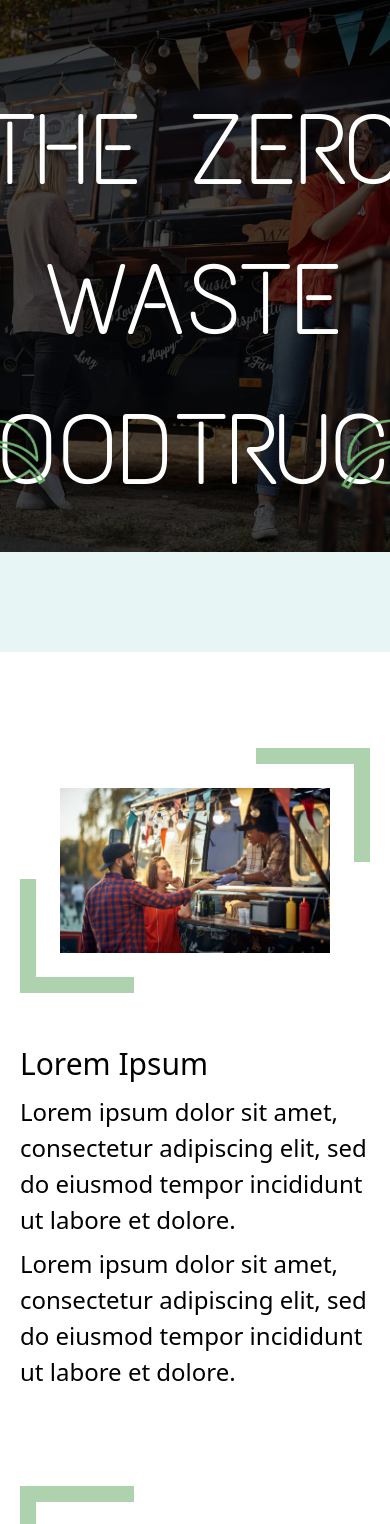
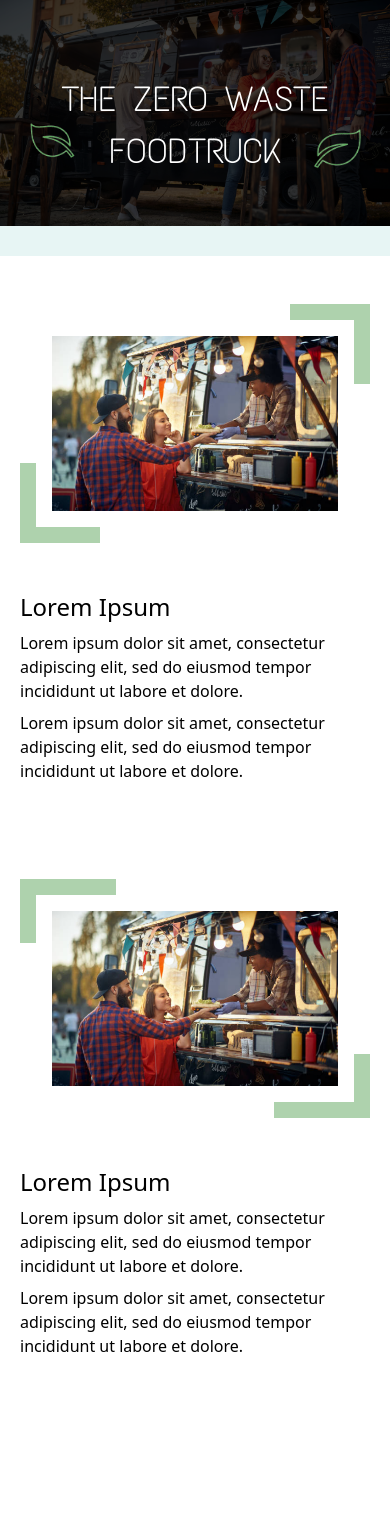
Before and after one commit to Tim-van-Gemert/Zero, a Next.js app: page / in a window 390 px wide. Shown: the top 1524 px of the page. After the commit the page ends 1406 px from the top, so only its background shows below. Built offline with nearby package versions, Linux system fonts and the light colour scheme.

Commit message:
improves header responsiveness

```diff
--- a/src/components/image.js
+++ b/src/components/image.js
@@ -1,11 +1,11 @@
 const MainImage = ({url, inverted}) => {
     return (
-        <div className=" w-full lg:w-fit h-fit  relative  p-5">
-            <div className={`absolute h-4 ${inverted ? 'top-0 right-0' : 'bottom-0 right-0'} w-[114px] bg-[#70B06F90]`}></div>
-            <div className={`absolute w-4 ${inverted ? 'top-4 right-0' : 'bottom-4 right-0'} h-[98px] bg-[#70B06F90]`}></div>
+        <div className=" w-full lg:w-fit h-fit  relative  p-3">
+            <div className={`absolute h-4 ${inverted ? 'top-0 right-0' : 'bottom-0 right-4'} w-[80px] md:w-[114px] bg-[#70B06F90]`}></div>
+            <div className={`absolute w-4 ${inverted ? 'top-4 right-0' : 'bottom-0 right-0'} h-[64px] md:h-[98px] bg-[#70B06F90]`}></div>
             <img src={url} className=" w-full lg:w-[550px] p-5 lg:h-[350px] bg-cover"/>
-            <div className={`absolute h-4 ${inverted ? 'bottom-0 left-0' : 'top-0 left-0'} w-[114px] bg-[#70B06F90]`}></div>
-            <div className={`absolute w-4 ${inverted ? 'bottom-0 left-0' : 'top-4 left-0'} bottom-4 left-0 h-[98px] bg-[#70B06F90]`}></div>
+            <div className={`absolute h-4 ${inverted ? 'bottom-0 left-0' : 'top-0 left-4'} w-[80px] md:w-[114px] bg-[#70B06F90]`}></div>
+            <div className={`absolute w-4 ${inverted ? 'bottom-4 left-0' : 'top-0 left-0'} h-[64px] md:h-[98px] bg-[#70B06F90]`}></div>
         </div>
     )
 }
--- a/src/components/imageBlock.js
+++ b/src/components/imageBlock.js
@@ -1,28 +1,27 @@
-import MainImage from "./image"
+import MainImage from "./image";
+
 const ImageBlock = ({ url, imageLeft }) => {
-        if(imageLeft) {
-        return (
-        <div className="grid  h-full w-full grid-cols-1 lg:grid-cols-2 gap-12 lg:gap-6 px-5 items-center ">
-            <MainImage url={url} inverted={imageLeft} />
-            <div className="flex flex-col gap-2">
-                <p className="text-[30px] md:text-[36px]">Lorem Ipsum</p>
-                <p className="text-[24px] md:text-[26px]">Lorem ipsum dolor sit amet, consectetur adipiscing elit, sed do eiusmod tempor incididunt ut labore et dolore.</p>
-                <p className="text-[24px] md:text-[26px] font-thin">Lorem ipsum dolor sit amet, consectetur adipiscing elit, sed do eiusmod tempor incididunt ut labore et dolore.</p>
-            </div>
+  const imageAlignmentClass = imageLeft ? "order-none" : "order-1 lg:order-none";
+
+  return (
+    <div className="grid h-full w-full grid-cols-1  md:px-24 lg:grid-cols-2 gap-12 lg:gap-12 px-5 items-center">
+      {!imageLeft && (
+        <div className={`flex flex-col gap-2 ${imageAlignmentClass}`}>
+          <p className="text-2xl md:text-4xl">Lorem Ipsum</p>
+          <p className="text-md md:text-2xl">Lorem ipsum dolor sit amet, consectetur adipiscing elit, sed do eiusmod tempor incididunt ut labore et dolore.</p>
+          <p className="text-md md:text-2xl font-thin">Lorem ipsum dolor sit amet, consectetur adipiscing elit, sed do eiusmod tempor incididunt ut labore et dolore.</p>
         </div>
-        )
-        } else {
-        return (
-            <div className="grid  h-full w-full grid-cols-1 lg:grid-cols-2 gap-12 lg:gap-6 px-5 items-center ">
-                <div className="flex flex-col gap-2 order-1 md:order-none ">
-                    <p className="text-[30px] md:text-[36px]">Lorem Ipsum</p>
-                    <p className="text-[24px] md:text-[26px]">Lorem ipsum dolor sit amet, consectetur adipiscing elit, sed do eiusmod tempor incididunt ut labore et dolore.</p>
-                    <p className="text-[24px] md:text-[26px] font-thin">Lorem ipsum dolor sit amet, consectetur adipiscing elit, sed do eiusmod tempor incididunt ut labore et dolore.</p>
-                </div>
-                <MainImage url={url}  inverted={imageLeft}/>
-            </div>
-        )
-        }
-}
+      )}
+      <MainImage url={url} inverted={imageLeft} />
+      {imageLeft && (
+        <div className={`flex flex-col gap-2 ${imageAlignmentClass}`}>
+          <p className="text-2xl md:text-4xl">Lorem Ipsum</p>
+          <p className="text-md md:text-2xl">Lorem ipsum dolor sit amet, consectetur adipiscing elit, sed do eiusmod tempor incididunt ut labore et dolore.</p>
+          <p className="text-md md:text-2xl font-thin">Lorem ipsum dolor sit amet, consectetur adipiscing elit, sed do eiusmod tempor incididunt ut labore et dolore.</p>
+        </div>
+      )}
+    </div>
+  );
+};
 
-export default ImageBlock
+export default ImageBlock;
--- a/src/pages/index.js
+++ b/src/pages/index.js
@@ -3,22 +3,22 @@ export default function Home() {
   return (
     <div className="flex flex-col  w-screen items-center h-full ">
       <div className="w-full flex flex-col">
-            <div className="w-full h-[600px] flex justify-center items-center bg-top bg-[url('/truck.png')] bg-cover">
-              <div class="w-full h-full relative z-10 flex  justify-center items-center backdrop-brightness-[30%]">
-                  <h1 className="uppercase justify-center text-center text-white relative text-[100px]  p-12 flex flex-row  font-primary ">
-                    <img src="/leaf.png" className="w-[150px] h-[150px] absolute bottom-12 right-6"/>
-                    <img src="/leafleft.png" className="w-[150px] h-[150px] absolute bottom-12 left-6 "/>
+            <div className="w-full h-[250px]  md:h-[350px] lg:h-[600px] flex justify-center items-center bg-top bg-[url('/truck.png')] bg-cover">
+              <div class="w-full h-full relative z-10 flex  justify-center items-center backdrop-brightness-[25%]">
+                  <h1 className="uppercase justify-center text-center text-white relative text-[35px] md:text-[60px] lg:text-[100px]  p-12 flex flex-row  font-primary ">
+                    <img src="/leaf.png" className=" md:w-[100px] w-[75px]  md:h-[100px] h-[75px] lg:w-[150px] lg:h-[150px] absolute  bottom-10 lg:bottom-12 right-0 lg:right-6"/>
+                    <img src="/leafleft.png" className="  md:w-[100px] w-[75px]  md:h-[100px] h-[75px] lg:w-[150px] lg:h-[150px] absolute  bottom-10 lg: bottom-12 left-0 lg:left-6 "/>
                       The zero waste <br/> foodtruck
                   </h1>
               </div>
             </div>
-            <div className="w-full h-[100px] z-20 -mt-12 bg-[#E7F5F4]"></div>
+            <div className="w-full h-[30px] lg:h-[50px] z-20 -mt-6 md:-mt-12 bg-[#E7F5F4]"></div>
       </div>
       <div className="w-full h-fit  max-w-[1360px]">
-        <div className="mt-24 w-full mb-24 ">
+        <div className="md:mt-24 md:mb-24 mt-12 mb-24 w-full">
           <ImageBlock  url={'/01.png'} imageLeft={true}/>
         </div>
-        <div className="mt-24 mb-24 ">
+        <div className="md:mt-24 md:mb-24 mt-12 mb-12">
           <ImageBlock  url={'/01.png'} imageLeft={false}/>
         </div>
       </div>
```
